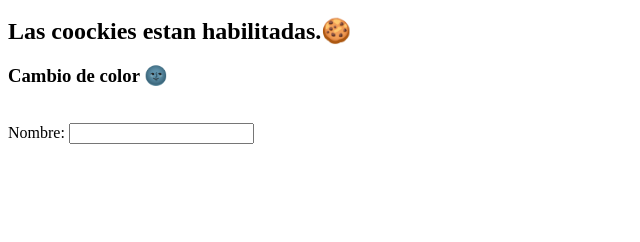
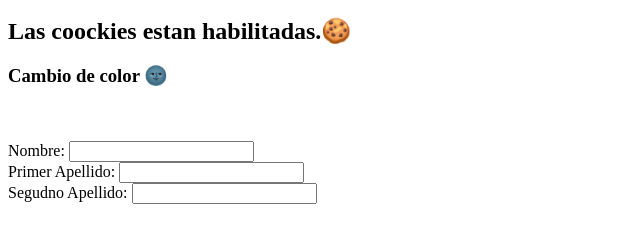
Before and after one commit to Mike-std-cpu/JS_Basic, a plain HTML site: page L21-JS/index.html in a window 1280 px wide. Shown: the part 112-354 px from the top of the page, without its empty margins (0-640 px from the left). Drawn offline with Linux system fonts and the light colour scheme.

Commit message:
Eventos On Mouse, On Blur & Onfocus

```diff
--- a/L21-JS/index.html
+++ b/L21-JS/index.html
@@ -13,8 +13,11 @@
     <div id="mostrar"></div>
     <h2 id="cookies"></h2>
     <h3 id="color" onmouseover="blue(this)"" onmouseout="green(this)">Cambio de color 🌚</h3>
-    <br>
-    Nombre: <input type = 'text' onchange="convertir(this)"/>
+    <br><br>
+    Nombre: <input type = 'text' onchange="convertir(this)"/><br>
+    Primer Apellido: <input type="text" onfocus = "cambiarFocu(this)" onblur = "cambiarBlur(this)"/><br>
+    Segudno Apellido: <input type="text" onfocus = "cambiarFocu(this)" onblur = "cambiarBlur(this)"/>
+
     <script>
         function cambiarText(titulo){
             console.log(titulo)
@@ -49,6 +52,17 @@
         function green(cambioColorb){
             color.style.color = 'Black';
         }
+
+        //ONFOCUS & ONBLUR
+
+        function cambiarFocu(elementoInput){
+            console.log('Ejecuta focus')
+            elementoInput.style.background = 'Green';
+        }
+        function cambiarBlur(elementoInputs){
+            console.log('Ejecuta blur')
+            elementoInputs.style.background = 'White';
+        }
     </script>
 
 </body>
```
Also changed, not shown: 2 other files.
